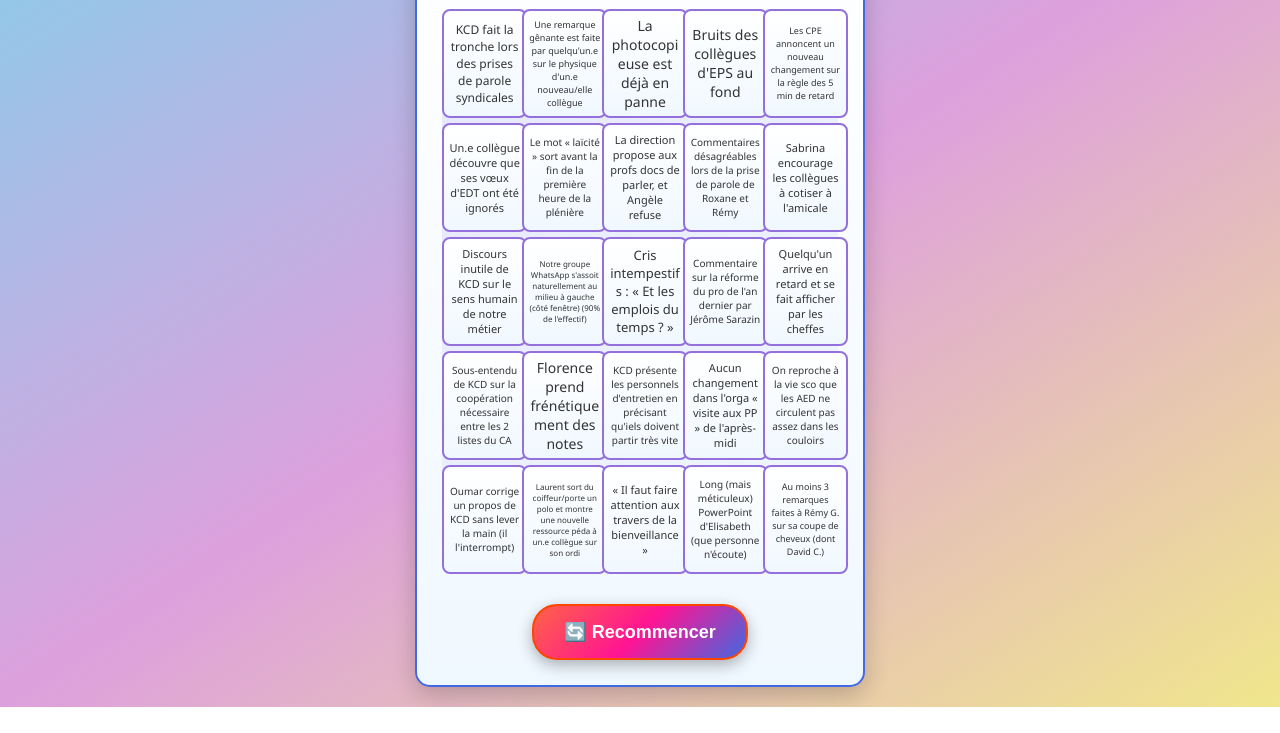
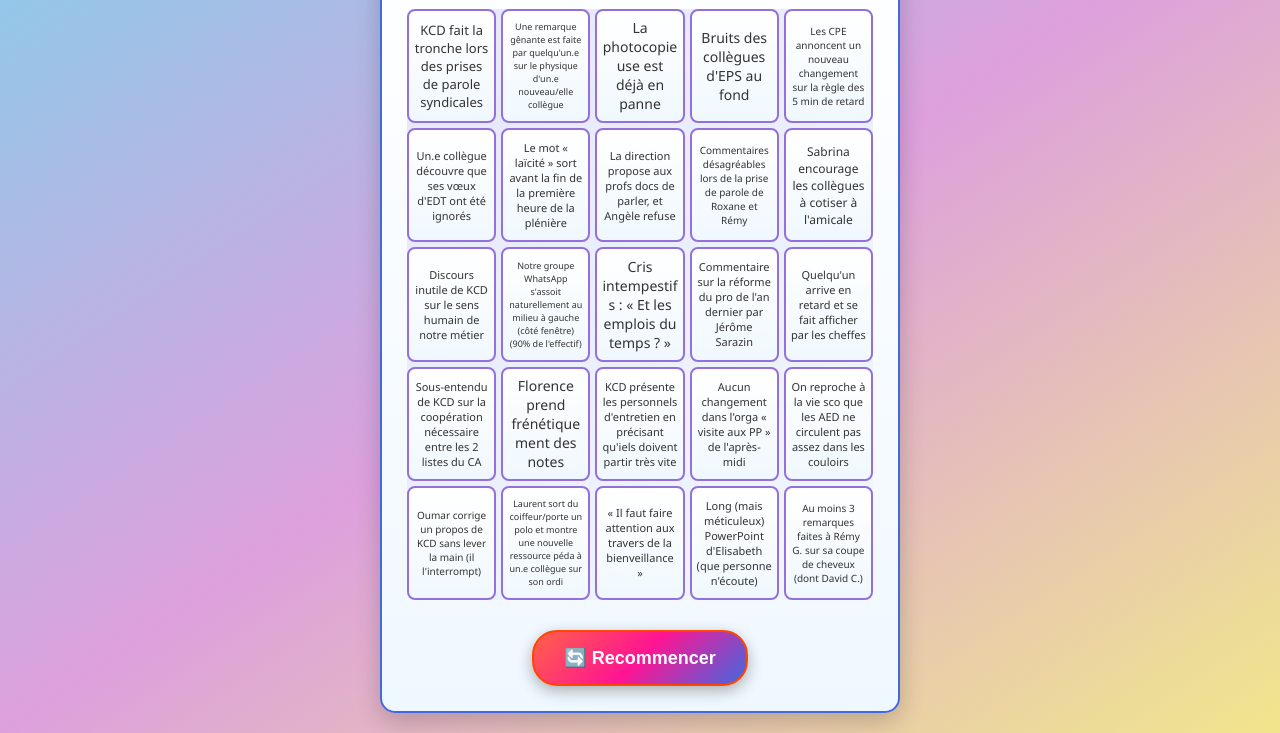
Before and after one commit to QuizEVARS/bingo, a plain HTML site: page index.html in a window 1280 px wide. Shown: the part 120-853 px from the top of the page. Before the commit the page ends 827 px from the top, so only its background shows below. Drawn offline with Linux system fonts and the light colour scheme.

Commit message:
Update index.html

```diff
--- a/index.html
+++ b/index.html
@@ -12,7 +12,7 @@
       background: linear-gradient(to bottom right, #87ceeb, #dda0dd, #f0e68c);
     }
     .main-container {
-      max-width: 450px;
+      max-width: 520px; /* un peu plus large pour laisser plus de place aux cases */
       margin: 0 auto;
       background: linear-gradient(to bottom, #ffffff, #f0f8ff);
       border-radius: 15px;
@@ -63,7 +63,7 @@
     }
     .bingo-case {
       aspect-ratio: 3 / 4;
-      min-height: 95px;
+      min-height: 95px; /* laisse plus de place au texte */
       border: 2px solid #9370db;
       background: linear-gradient(to bottom, #ffffff, #f0f8ff);
       border-radius: 8px;
```
